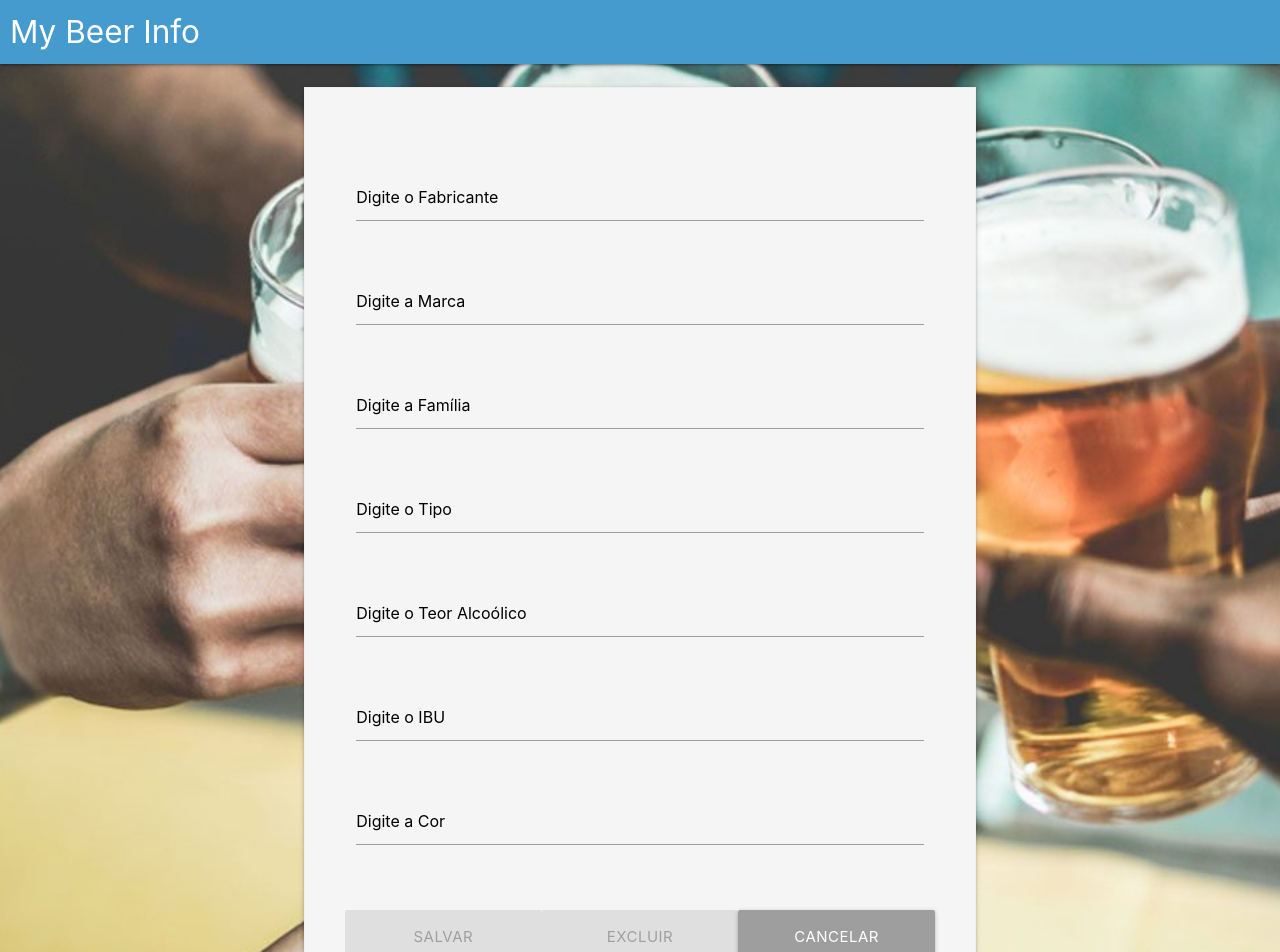
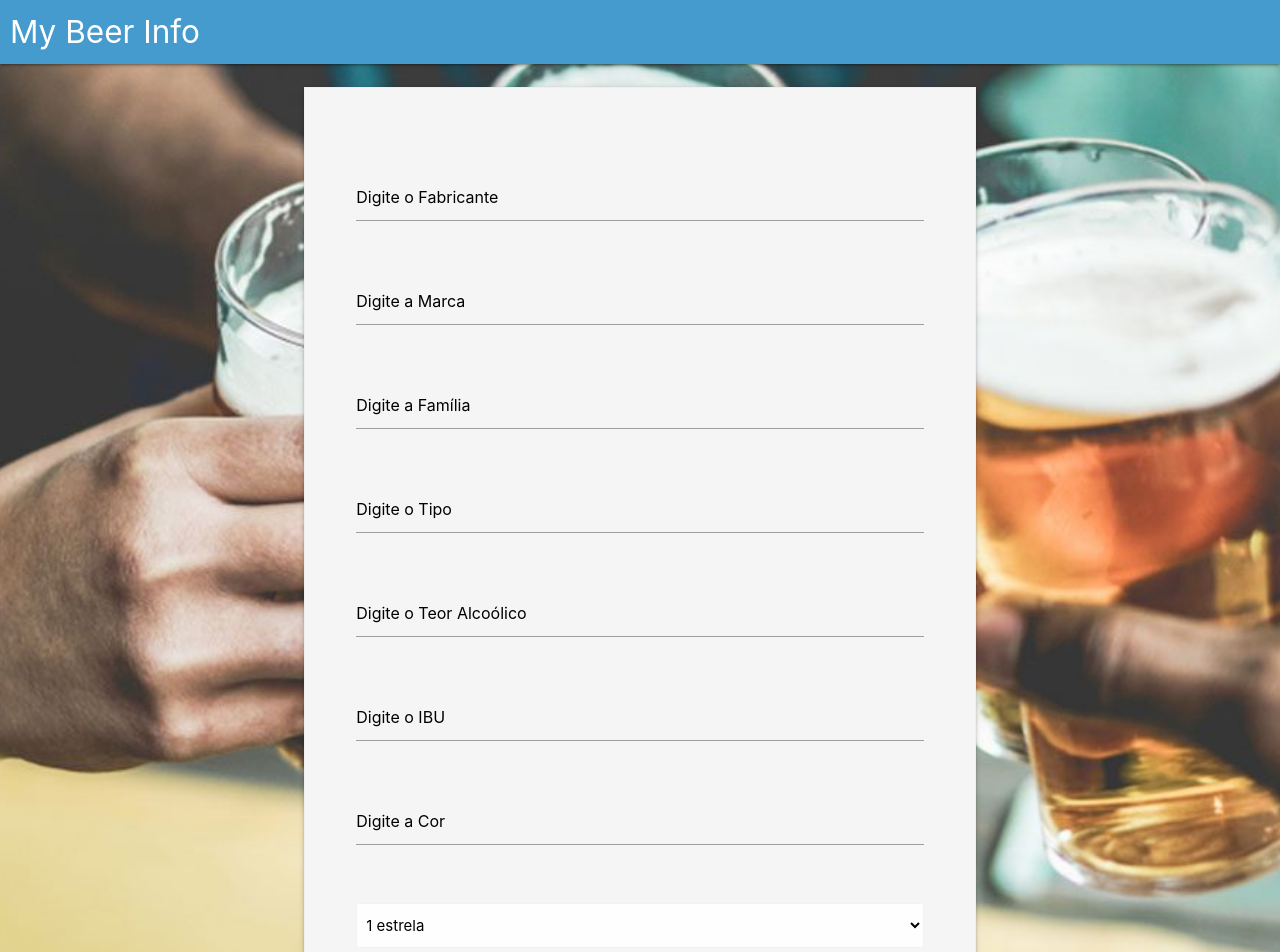
Before and after one commit to dannrock/my-beer-info, an Angular app: page /beerregister in a window 1280 px wide. Shown: the top 952 px of the page. Built offline with nearby package versions, Linux system fonts and the light colour scheme.

Commit message:
Inclusão de pipes
Inclusão de pipes

```diff
--- a/src/app/components/beer-item/beer-item.component.html
+++ b/src/app/components/beer-item/beer-item.component.html
@@ -6,15 +6,15 @@
     </div>
 
     <div class='col s10' style="padding-left: 5%;">
-      <b>Fabricante: </b> {{beer.fabricante}} / <b>Marca: </b> {{beer.marca}}<br />
-      <b>Família: </b> {{beer.familia}} / <b>Tipo: </b> {{beer.tipo}}<br />
-      <b>Teor Alcoólico: </b> {{beer.teor}} <br />
-      <b>IBU: </b> {{beer.ibu}} / <b>Cor: </b> {{beer.cor}}
+      <b>Fabricante: </b> {{ beer.fabricante | titlecase }} / <b>Marca: </b> {{ beer.marca | titlecase }}<br />
+      <b>Família: </b> {{ beer.familia | titlecase }} / <b>Tipo: </b> {{ beer.tipo | titlecase }}<br />
+      <b>Teor Alcoólico: </b> {{ beer.teor | number: '2.1-2' }} <br />
+      <b>IBU: </b> {{ beer.ibu }} / <b>Cor: </b> {{ beer.cor | titlecase }}
     </div>
 
     <div class='col s1 center' style="width: auto;">
       <i class="material-icons" style='font-size: 4rem;color: gold;'>star</i>
-      <span><b>{{beer?.qtdeEstrelas}}/5</b></span>
+      <span><b>{{ beer.qtdEstrelas }}/5</b></span>
     </div>
 
   </div>
--- a/src/app/components/beer-registration/beer-registration.component.html
+++ b/src/app/components/beer-registration/beer-registration.component.html
@@ -143,6 +143,24 @@
           O campo Cor não pode ser vazio!
         </div>
       </div>
+
+      <div class="row">
+        <div class="input-field col s12">
+          <select
+              id="qtdEstrelas"
+              name="qtdEstrelas"
+              [(ngModel)]="this.beer.qtdEstrelas"
+              #qtdEstrelas="ngModel"
+              style="display: block;"
+              class="validate">
+            <option value="1">1 estrela</option>
+            <option value="2">2 estrelas</option>
+            <option value="3">3 estrelas</option>
+            <option value="4">4 estrelas</option>
+            <option value="5">5 estrelas</option>
+          </select>
+        </div>
+      </div>
       <!--Fim campos visiveis-->
 
       <br />
--- a/src/app/components/beer-registration/beer-registration.component.ts
+++ b/src/app/components/beer-registration/beer-registration.component.ts
@@ -20,7 +20,8 @@ export class BeerRegistrationComponent implements OnInit {
     tipo: null,
     teor: null,
     ibu: null,
-    cor: null
+    cor: null,
+    qtdEstrelas: "1"
   }
 
   constructor(
--- a/src/app/components/common/header/header.component.html
+++ b/src/app/components/common/header/header.component.html
@@ -4,7 +4,7 @@
     <ul id="nav-mobile" class="right hide-on-med-and-down">
       <!--Habilitado apenas quando logado-->
       <ng-container *ngIf="isLoggedIn">
-        <li>Bem-vindo(a) {{ nomeCompleto }} !</li>
+        <li>Bem-vindo(a) {{ nomeCompleto | titlecase }} !</li>
         <li><a routerLink="/beersummary">Resumo</a></li>
         <li><a routerLink="/beerlist">Lista</a></li>
         <li><a routerLink="/beerregister">Cadastro</a></li>
--- a/src/app/components/forgot/forgot.component.ts
+++ b/src/app/components/forgot/forgot.component.ts
@@ -1,3 +1,4 @@
+import { LoginService } from 'src/app/services/login.service';
 import { Component, OnInit, ViewChild, ViewEncapsulation } from '@angular/core';
 import { NgForm } from '@angular/forms';
 import { Router } from '@angular/router';
@@ -14,6 +15,7 @@ export class ForgotComponent implements OnInit {
   email!: any;
 
   constructor(
+    private loginService: LoginService,
     private router: Router
   ) { }
 
@@ -22,10 +24,7 @@ export class ForgotComponent implements OnInit {
   }
 
   recuperarSenha() {
-    alert('Enviamos um e-mail com o link para recuperação da senha!')
+    this.loginService.recuperarSenha(this.email);
     this.form.reset();
-    this.email = '';
-    this.router.navigate(['/']);
   }
-
 }
--- a/src/app/services/login.service.ts
+++ b/src/app/services/login.service.ts
@@ -78,4 +78,14 @@ export class LoginService {
     })
   }
 
+  recuperarSenha(email: string) {
+    //Metodo apenas para ter um exemplo de LocalStorage
+    localStorage.setItem('email-recuperacao', JSON.stringify(email));
+
+    let emailRecuperado = JSON.parse(localStorage.getItem('email-recuperacao') as string);
+
+    alert(`Email enviado para \"${emailRecuperado}\" com o link de recuperação!`)
+
+    this.router.navigate(['']);
+  }
 }
--- a/src/main.ts
+++ b/src/main.ts
@@ -1,4 +1,4 @@
-import { enableProdMode } from '@angular/core';
+import { LOCALE_ID, enableProdMode } from '@angular/core';
 import { platformBrowserDynamic } from '@angular/platform-browser-dynamic';
 
 import { AppModule } from './app/app.module';
@@ -8,5 +8,8 @@ if (environment.production) {
   enableProdMode();
 }
 
-platformBrowserDynamic().bootstrapModule(AppModule)
+platformBrowserDynamic()
+  .bootstrapModule(AppModule, {
+    providers: [{ provide: LOCALE_ID, useValue: 'pt-BR '}]
+  })
   .catch(err => console.error(err));
```
Also changed, not shown: db.json (line endings or trailing spaces), 1 other file (tests, documents, lock files or other folders).
